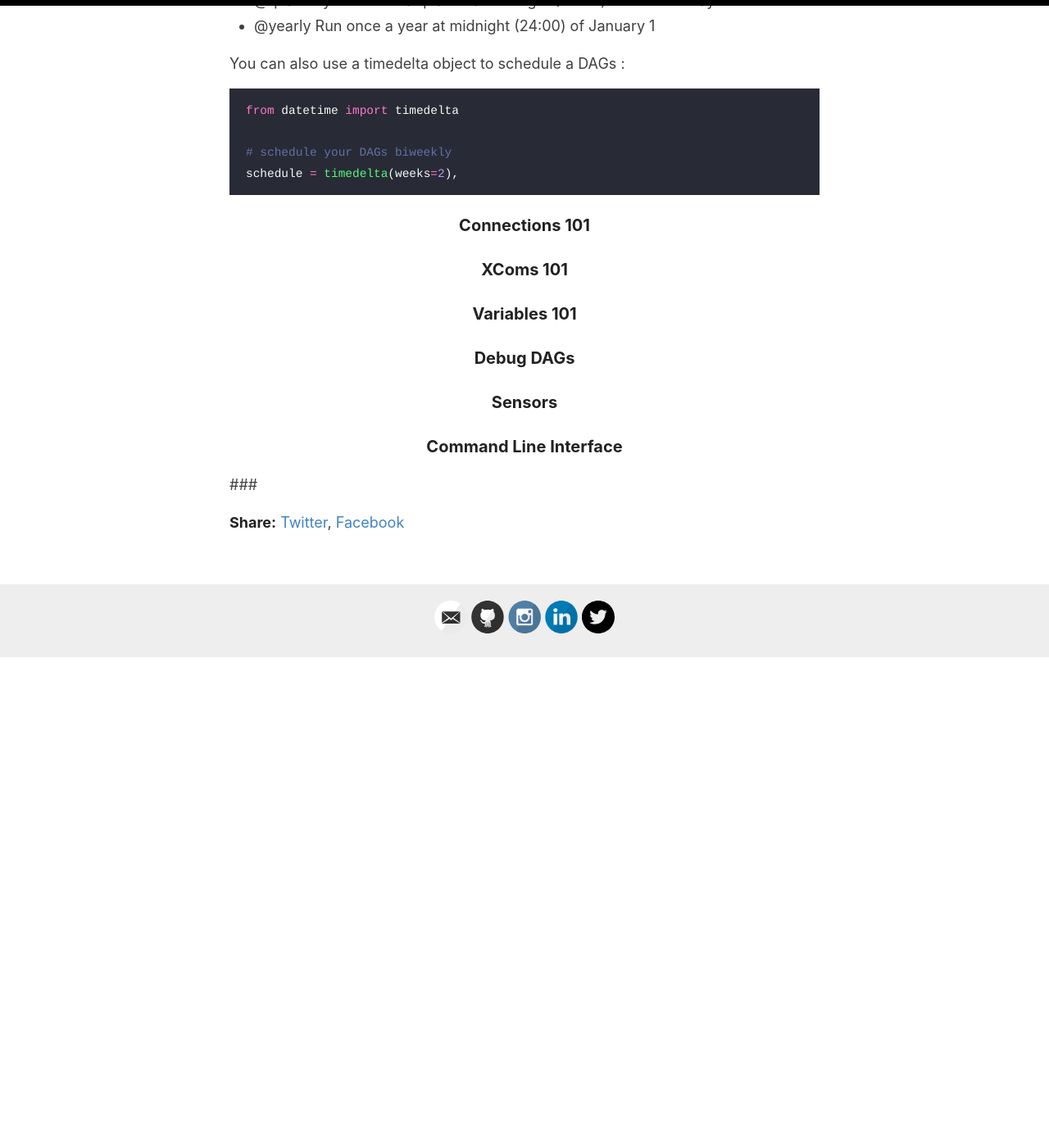
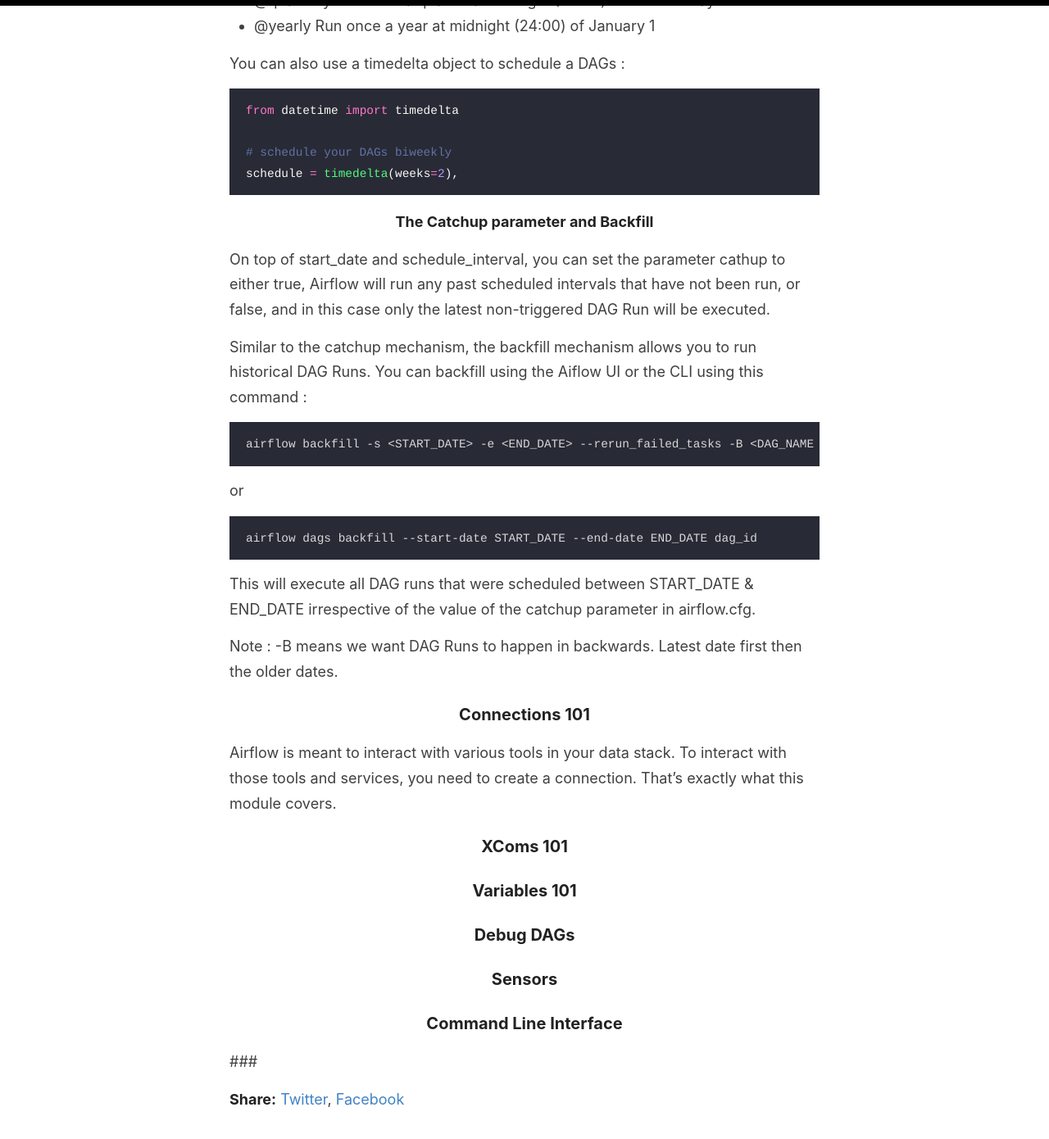
Before and after one commit to everythingdata-ai/everythingdata-ai.github.io, a Jekyll site: the page built from _posts/2025-02-08-airflow-academy.md, in a window 1280 px wide and 1400 px high, scrolled down 12533 px. Shown: the top 1390 px of the window at 82% size. Built offline with Jekyll 4.4.1, drawn with Linux system fonts in a browser that asks for light colours; before the commit the page ends 13336 px from its top, so only the background shows below that.

Commit message:
Update 2025-02-08-airflow-academy.md

````diff
--- a/_posts/2025-02-08-airflow-academy.md
+++ b/_posts/2025-02-08-airflow-academy.md
@@ -397,7 +397,35 @@ from datetime import timedelta
 schedule = timedelta(weeks=2),
 ```
 
+#### The Catchup parameter and Backfill
+
+On top of start_date and schedule_interval, you can set the parameter cathup to either true, Airflow will run any past scheduled intervals that have not been run, or false, and in this case only the latest non-triggered DAG Run will be executed.
+
+Similar to the catchup mechanism, the backfill mechanism allows you to run historical DAG Runs.
+You can backfill using the Aiflow UI or the CLI using this command :
+
+```
+airflow backfill -s <START_DATE> -e <END_DATE> --rerun_failed_tasks -B <DAG_NAME>
+```
+
+or
+
+```
+airflow dags backfill --start-date START_DATE --end-date END_DATE dag_id
+```
+
+This will execute all DAG runs that were scheduled between START_DATE & END_DATE irrespective of the value of the catchup parameter in airflow.cfg.
+
+Note : -B means we want DAG Runs to happen in backwards. Latest date first then the older dates.
+
 ### Connections 101
+
+Airflow is meant to interact with various tools in your data stack.
+To interact with those tools and services, you need to create a connection.
+That's exactly what this module covers.
+
+
+
 
 ### XComs 101
 
````
